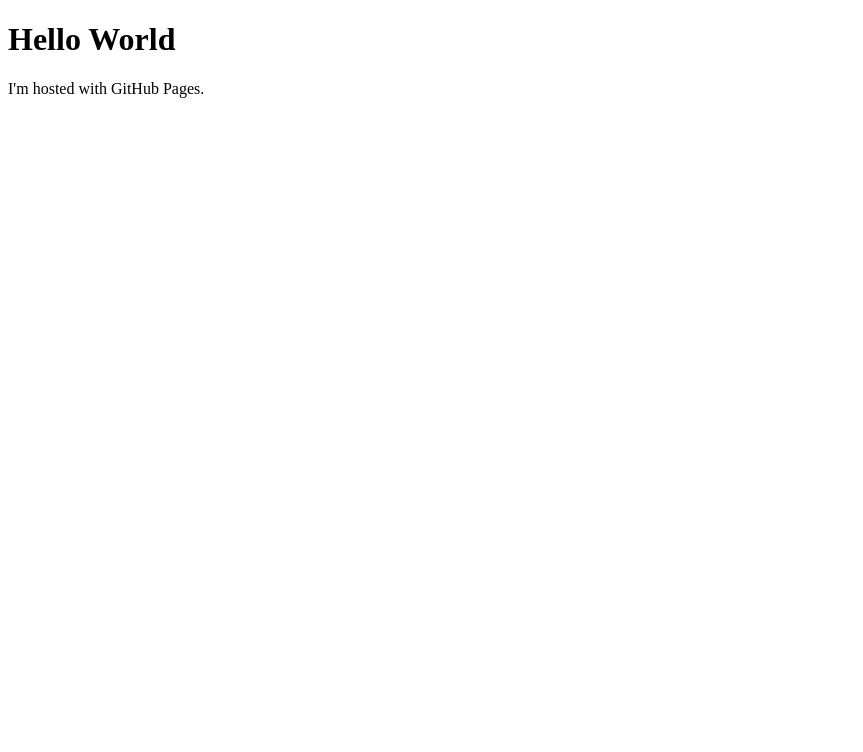
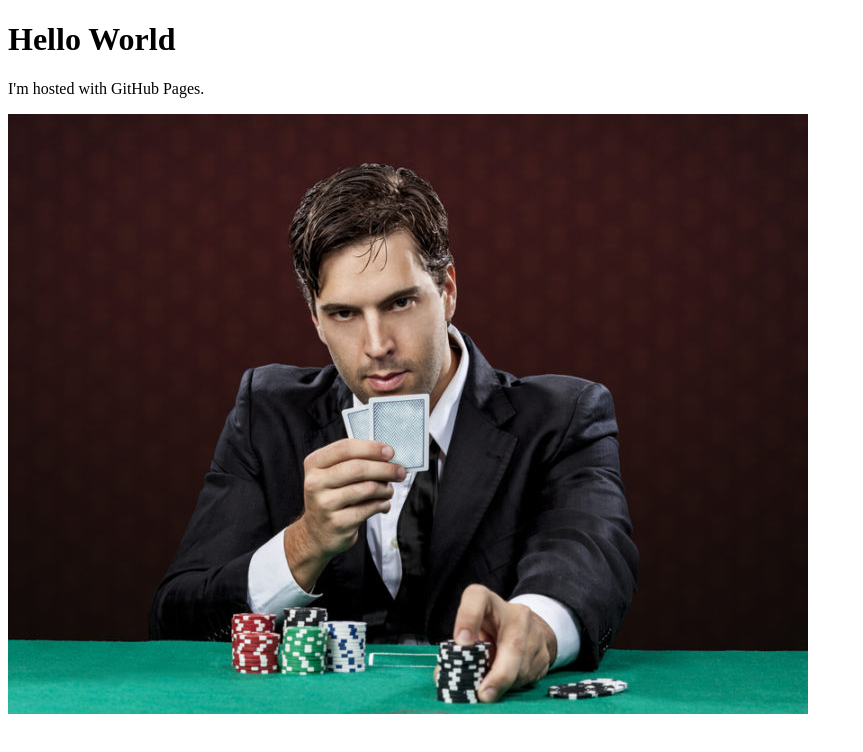
Before and after one commit to Maxgerbilsky14/maxgerbilsky14.github.io, a plain HTML site: page index.html in a window 1280 px wide. Shown: the whole page, without its empty margins (0-863 px from the left). Drawn offline with Linux system fonts and the light colour scheme.

Commit message:
Update index.html

```diff
--- a/index.html
+++ b/index.html
@@ -3,5 +3,6 @@
 <body>
 <h1>Hello World</h1>
 <p>I'm hosted with GitHub Pages.</p>
+  <img src="/Bad-poker-player-800x600.jpg" alt="Description of the image">
 </body>
 </html>
```
